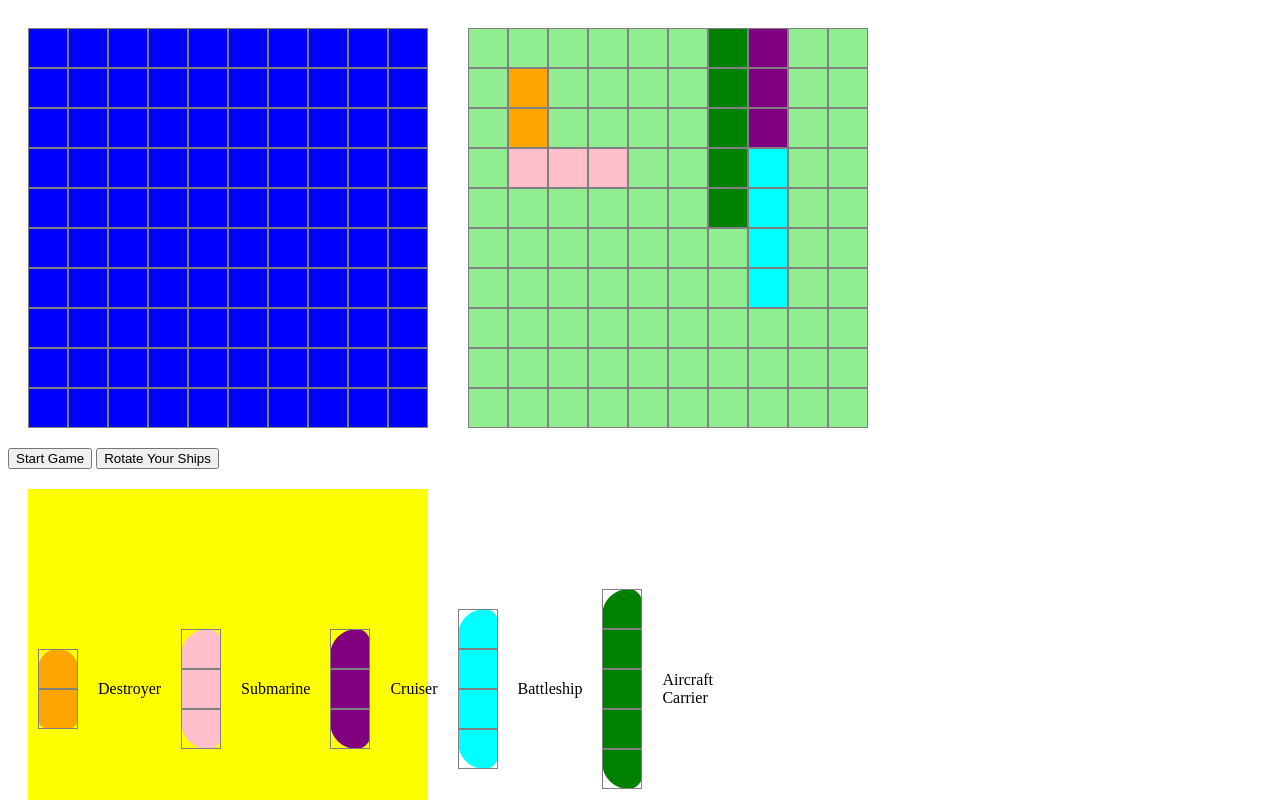
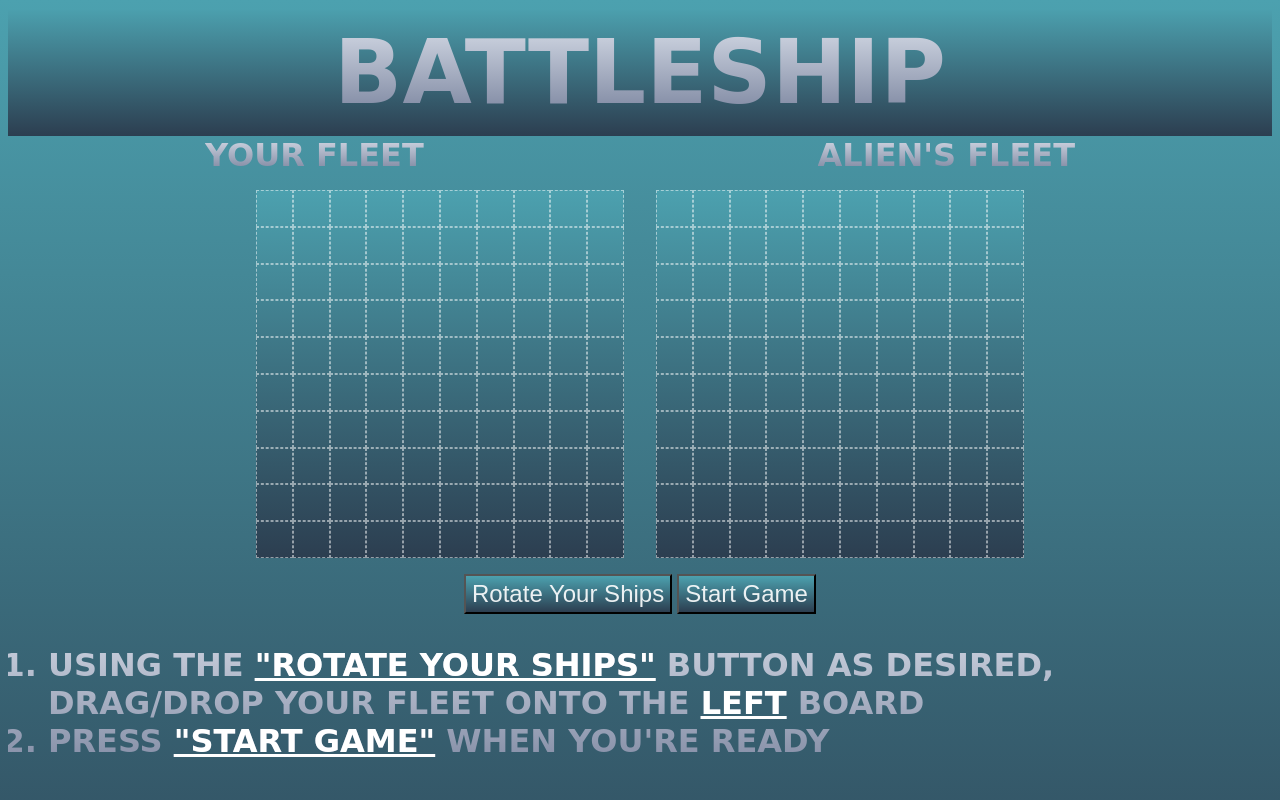
Before and after one commit to RandyElkins/RandyElkins.github.io, a plain HTML site: page index.html in a window 1280 px wide. Both pictures are taken after a click on the button "Rotate Your Ships". Shown: the top 800 px of the page. Drawn offline with Linux system fonts and the light colour scheme; a web font is replaced by a local one.

Commit message:
main functions are there and it is looking ok. want to add some thing though.

```diff
--- a/index.html
+++ b/index.html
@@ -4,23 +4,51 @@
 <head>
     <meta charset="UTF-8">
     <meta name="viewport" content="width=device-width, initial-scale=1.0">
+
+    <!-- NOTE CSS -->
     <link rel="stylesheet" href="style.css">
+    <link rel="preconnect" href="https://fonts.gstatic.com">
+    <link href="https://fonts.googleapis.com/css2?family=Saira+Stencil+One&display=swap" rel="stylesheet">
+    <!-- <link rel="stylesheet" href="https://stackpath.bootstrapcdn.com/bootstrap/4.3.1/css/bootstrap.min.css"> -->
+
+    <!-- NOTE JS -->
     <script src="script.js" defer></script>
+
     <title>Battleship</title>
 </head>
 
 <body>
+    <header>
+        <h1>Battleship</h1>
+        <!-- <h2>The Classic Naval Combat Game</h2> -->
+    </header>
+
+    <div class="container" id="fleetNames">
+        <h3>Your Fleet</h3>
+        <h3>Alien's Fleet</h3>
+    </div>
     <div class="container">
+
         <div class="grid grid-user"></div>
         <div class="grid grid-computer"></div>
     </div>
 
-    <div class="hidden-info">
-        <button id="start">Start Game</button>
-        <button id="rotate">Rotate Your Ships</button>
-        <h3 id="whose-go"></h3>
-        <h3 id="info"></h3>
+    <div class="container hidden-info">
+        <div class="setup-buttons">
+            <button id="rotate" class="btn btn-water">Rotate Your Ships</button>
+            <button id="start" class="btn btn-water">Start Game</button>
         </div>
+        <h3 id="whose-go">
+        </h3>
+        <h3 id="info">
+            <ol>
+                <li>Using the <span>"Rotate Your Ships"</span> button as desired, drag/drop your fleet onto the <span>left</span> board</li>
+                <li>Press <span>"Start Game"</span> when you're ready</li>
+            </ol>
+        </h3>
+    </div>
+
+    <div class="container">
 
         <div class="grid-display">
             <div class="ship-container">
@@ -66,6 +94,7 @@
                 <p>Aircraft Carrier</p>
             </div>
         </div>
+    </div>
 </body>
 
 </html>
--- a/script.js
+++ b/script.js
@@ -22,8 +22,8 @@ document.addEventListener('DOMContentLoaded', () => {
     const turnDisplay = document.querySelector('#whose-go');
     const infoDisplay = document.querySelector('#info');
 
+    // Set variables for horizontal/vertical ships, if the game's over, and current player (always start with the user)
     let isHorizontal = true;
-
     let isGameOver = false;
     let currentPlayer = 'user';
 
@@ -105,10 +105,15 @@ document.addEventListener('DOMContentLoaded', () => {
     function rotate() {
         shipGridDisplay.classList.toggle('grid-display-vertical');
         destroyer.classList.toggle('destroyer-container-vertical');
+        destroyer.classList.toggle('ship-vertical');
         submarine.classList.toggle('submarine-container-vertical');
+        submarine.classList.toggle('ship-vertical');
         cruiser.classList.toggle('cruiser-container-vertical');
+        cruiser.classList.toggle('ship-vertical');
         battleship.classList.toggle('battleship-container-vertical');
+        battleship.classList.toggle('ship-vertical');
         carrier.classList.toggle('carrier-container-vertical');
+        carrier.classList.toggle('ship-vertical');
 
         isHorizontal ? isHorizontal = false : isHorizontal = true;
     }
@@ -232,12 +237,17 @@ document.addEventListener('DOMContentLoaded', () => {
 
         if (isHorizontal && (min1stDigit === max1stDigit || droppedShipMinIndex < 10 && droppedShipMaxIndex < 10) && !overlap) {
             for (let i = 0; i < draggedShipLength; i++) {
-                userSquares[parseInt(this.dataset.id) - selectedShipGrabbedIndex + i].classList.add('taken', shipClass);
+                let directionClass;
+                if (i === 0) directionClass = 'start';
+                if (i === draggedShipLength - 1) directionClass = 'end';
+                userSquares[parseInt(this.dataset.id) - selectedShipGrabbedIndex + i].classList.add('taken', 'horizontal', directionClass, shipClass);
             }
         } else if (!isHorizontal && droppedShipMaxIndex < width ** 2 && !overlap) {
-            // } else if (!isHorizontal && !newNotAllowedVertical.includes(shipLastId)) {
             for (let i = 0; i < draggedShipLength; i++) {
-                userSquares[parseInt(this.dataset.id) - selectedShipGrabbedIndex + width * i].classList.add('taken', shipClass);
+                let directionClass;
+                if (i === 0) directionClass = 'start';
+                if (i === draggedShipLength - 1) directionClass = 'end';
+                userSquares[parseInt(this.dataset.id) - selectedShipGrabbedIndex + width * i].classList.add('taken', 'vertical', directionClass, shipClass);
             }
         } else return;
 
@@ -262,10 +272,16 @@ document.addEventListener('DOMContentLoaded', () => {
         }
         if (currentPlayer === 'computer') {
             turnDisplay.innerHTML = `Alien's Turn`;
-            setTimeout(aliensTurn(), 1000);
+            // setTimeout(aliensTurn(), 1000);
+            aliensTurn();
         }
     }
 
+    function clearInfoDisplay() {
+        infoDisplay.innerHTML = '';
+    }
+
+    startButton.addEventListener('mousedown', clearInfoDisplay);
     startButton.addEventListener('click', playGame);
 
     let destroyerCount = 0;
@@ -301,6 +317,7 @@ document.addEventListener('DOMContentLoaded', () => {
     let cpuCarrierCount = 0;
 
     function aliensTurn() {
+        setTimeout(1, 1000);
         // Pick a random box for the aliens to shoot
         let random = Math.floor(Math.random() * userSquares.length);
         console.log(random);
@@ -346,30 +363,30 @@ document.addEventListener('DOMContentLoaded', () => {
         }
         if (cpuDestroyerCount === 2) {
             infoDisplay.innerHTML = "The alien's sunk your destroyer.";
-            destroyerCount = 10;
+            cpuDestroyerCount = 10;
         }
         if (cpuSubmarineCount === 3) {
             infoDisplay.innerHTML = "The alien's sunk your submarine.";
-            submarineCount = 10;
+            cpuSubmarineCount = 10;
         }
         if (cpuCruiserCount === 3) {
             infoDisplay.innerHTML = "The alien's sunk your cruiser.";
-            cruiserCount = 10;
+            cpuCruiserCount = 10;
         }
         if (cpuBattleshipCount === 4) {
             infoDisplay.innerHTML = "The alien's sunk your battleship.";
-            battleshipCount = 10;
+            cpuBattleshipCount = 10;
         }
         if (cpuCarrierCount === 5) {
             infoDisplay.innerHTML = "The alien's sunk your carrier.";
-            carrierCount = 10;
+            cpuCarrierCount = 10;
         }
         if (destroyerCount + submarineCount + cruiserCount + battleshipCount + carrierCount === 50) {
-            infoDisplay.innerHTML = 'YOU WIN!';
+            infoDisplay.innerHTML = 'CONGRATULATIONS, YOU WON!';
             gameOver();
         }
         if (cpuDestroyerCount + cpuSubmarineCount + cpuCruiserCount + cpuBattleshipCount + cpuCarrierCount === 50) {
-            infoDisplay.innerHTML = 'ALIENS WIN!';
+            infoDisplay.innerHTML = 'Bummer, the aliens won!';
             gameOver();
         }
     }
--- a/style.css
+++ b/style.css
@@ -1,17 +1,131 @@
+:root {
+    --gradBackground: #2C3E50;
+    /* fallback for old browsers */
+    --gradBackground: -webkit-linear-gradient(to bottom, #4CA1AF, #2C3E50);
+    /* Chrome 10-25, Safari 5.1-6 */
+    --gradBackground: linear-gradient(to bottom, #4CA1AF, #2C3E50);
+    /* W3C, IE 10+/ Edge, Firefox 16+, Chrome 26+, Opera 12+, Safari 7+ */
+    --textBackground: #757F9A;
+    /* fallback for old browsers */
+    --textBackground: -webkit-linear-gradient(to bottom, #D7DDE8, #757F9A);
+    /* Chrome 10-25, Safari 5.1-6 */
+    --textBackground: linear-gradient(to bottom, #D7DDE8, #757F9A);
+}
+
+body {
+    background: var(--gradBackground);
+    font-family: 'Saira Stencil One', cursive;
+    text-transform: uppercase;
+}
+
+header {
+    display: flex;
+    justify-content: center;
+    align-items: center;
+    flex-direction: column;
+    width: 100%;
+    height: 10vw;
+    max-height: ;
+    background: var(--gradBackground);
+    font-family: 'Saira Stencil One', 'Gill Sans', 'Gill Sans MT', Calibri, 'Trebuchet MS', sans-serif;
+}
+
+h1 {
+    font-size: 7vmax;
+    /* font-size: 5vmin; */
+    /* width: auto;
+    height: auto; */
+    /* align-self: center; */
+    text-align: center;
+}
+
+span {
+    color: white;
+    text-decoration: underline;
+}
+
+h2 {
+    font-size: 3em;
+    margin: 0 auto;
+}
+
+h3 {
+    font-size: 2em;
+    margin: 0 auto;
+    /* width: 50%; */
+    align-self: center;
+}
+
+h1,
+h2,
+h3 {
+    background: var(--textBackground);
+    /* background: #757F9A; */
+    /* fallback for old browsers */
+    /* background: -webkit-linear-gradient(to bottom, #D7DDE8, #757F9A); */
+    /* Chrome 10-25, Safari 5.1-6 */
+    /* background: linear-gradient(to bottom, #D7DDE8, #757F9A); */
+    /* W3C, IE 10+/ Edge, Firefox 16+, Chrome 26+, Opera 12+, Safari 7+ */
+    -webkit-background-clip: text;
+    color: transparent;
+    font-family: 'Saira Stencil One', cursive;
+    text-transform: uppercase;
+}
+
 * {
     box-sizing: border-box;
 }
 
 .container {
     display: flex;
+    justify-content: center;
+    width: 100%;
 }
 
-.grid-user {
+.container ol {
+    width: 100%;
+}
+
+
+/* #fleetNames {
+    width: 46vw;
+    display: flex;
+    justify-content: center;
+} */
+
+.hidden-info {
+    flex-direction: column;
+    align-items: center;
+}
+
+.grid {
+    margin: 2vmin;
+    display: grid;
+    background: var(--gradBackground);
+    /* background-color: rgba(50, 164, 168, 1); */
+    grid-template-rows: repeat(10, 4.6vmin);
+    grid-template-columns: repeat(10, 4.6vmin);
+}
+
+.grid div {
+    border: 1px dashed rgba(255, 255, 255, .5);
+}
+
+.grid div:hover {
+    background-color: rgba(255, 0, 0, .5);
+}
+
+.taken,
+.ship {
+    background-color: rgba(150, 150, 150, 1);
+}
+
+
+/* .grid-user {
     width: 400px;
     height: 400px;
     display: flex;
     flex-wrap: wrap;
-    background-color: blue;
     margin: 20px;
 }
 
@@ -20,132 +134,81 @@
     height: 400px;
     display: flex;
     flex-wrap: wrap;
-    background-color: lightgreen;
+    margin: 20px;
+} */
+
+.grid-display,
+.grid-display-vertical {
+    display: flex;
+    justify-content: center;
+    width: 100%;
+    height: 100%;
     margin: 20px;
 }
 
-.grid-display {
-    width: 400px;
-    height: 400px;
-    background-color: yellow;
-    margin: 20px;
+.ship>div {
+    width: 4.6vmin;
+    height: 4.6vmin;
 }
 
-.grid-display-vertical {
+.ship {
+    position: relative;
     display: flex;
-    width: 400px;
-    height: 400px;
-    background-color: yellow;
-    margin: 20px;
+    flex-wrap: wrap;
+    margin: 1vmin;
+    width: calc(4.6vmin * var(--width, 1));
+    height: calc(4.6vmin * var(--height, 1));
+    border-radius: 5.3vmin 1vmin 1vmin 5.3vmin;
 }
 
-.grid div {
-    width: 40px;
-    height: 40px;
-    border: 1px solid gray;
-}
-
-.grid div:hover {
-    background-color: rgba(255, 0, 0, .5);
+.ship-vertical {
+    border-radius: 5.3vmin 5.3vmin 1vmin 1vmin;
 }
 
 .destroyer-container {
-    width: calc(2*40px);
-    height: 40px;
-    background-color: orange;
-    margin: 10px;
-    display: flex;
+    --width: 2;
 }
 
 .destroyer-container-vertical {
-    width: 40px;
-    height: calc(2*40px);
-    background-color: orange;
-    margin: 10px;
-    display: flex;
-    flex-wrap: wrap;
+    --height: 2;
+    --width: 1;
+    /* Need this to override the horizontal width */
 }
 
-.submarine-container {
-    width: calc(3*40px);
-    height: 40px;
-    background-color: pink;
-    margin: 10px;
-    display: flex;
+.submarine-container,
+.cruiser-container {
+    --width: 3;
 }
 
-.submarine-container-vertical {
-    width: 40px;
-    height: calc(3*40px);
-    background-color: pink;
-    margin: 10px;
-    display: flex;
-    flex-wrap: wrap;
-}
-
-.cruiser-container {
-    width: calc(3*40px);
-    height: 40px;
-    background-color: purple;
-    margin: 10px;
-    display: flex;
-}
-
+.submarine-container-vertical,
 .cruiser-container-vertical {
-    width: 40px;
-    height: calc(3*40px);
-    background-color: purple;
-    margin: 10px;
-    display: flex;
-    flex-wrap: wrap;
+    --height: 3;
+    --width: 1;
+    /* Need this to override the horizontal width */
 }
 
 .battleship-container {
-    width: calc(4*40px);
-    height: 40px;
-    background-color: aqua;
-    margin: 10px;
-    display: flex;
+    --width: 4;
 }
 
 .battleship-container-vertical {
-    width: 40px;
-    height: calc(4*40px);
-    background-color: aqua;
-    margin: 10px;
-    display: flex;
-    flex-wrap: wrap;
+    --height: 4;
+    --width: 1;
+    /* Need this to override the horizontal width */
 }
 
 .carrier-container {
-    width: calc(5*40px);
-    height: 40px;
-    background-color: green;
-    margin: 10px;
-    display: flex;
+    --width: 5;
 }
 
 .carrier-container-vertical {
-    width: 40px;
-    height: calc(5*40px);
-    background-color: green;
-    margin: 10px;
-    display: flex;
-    flex-wrap: wrap;
-}
-
-.ship div {
-    width: 40px;
-    height: 40px;
-    border: 1px solid gray;
-}
-
-.ship {
-    border-radius: 40px 20px 20px 40px;
+    --height: 5;
+    --width: 1;
+    /* Need this to override the horizontal width */
 }
 
 .destroyer-container-vertical {
-    border-radius: 40px 40px 20px 20px;
+    /* border-radius: 40px 40px 20px 20px; */
 }
 
 
@@ -155,45 +218,66 @@
 
 .ship-container {
     display: flex;
-    justify-content: space-between;
-    align-items: center;
-    /* border-radius: 40px 10px 10px 40px; */
-}
-
-.ship-container-vertical {
-    display: flex;
     flex-direction: column;
     justify-content: space-between;
     align-items: center;
+    border: 1px solid black;
     /* border-radius: 40px 10px 10px 40px; */
 }
 
 .ship-container p {
     margin: 10px;
+    color: white;
+    /* position: relative; */
+    /* top: 50%;
+    left: 50%; */
+    /* transform: translate(-50%, -50%); */
 }
 
-.destroyer {
-    background-color: orange;
+.start {
+    border-radius: 5.3vmin 0vmin 0vmin 5.3vmin;
 }
 
-.submarine {
-    background-color: pink;
+.start.vertical {
+    border-radius: 5.3vmin 5.3vmin 0vmin 0vmin;
 }
 
-.cruiser {
-    background-color: purple;
+.end {
+    border-radius: 0vmin 1vmin 1vmin 0vmin;
 }
 
-.battleship {
-    background-color: aqua;
+.end.vertical {
+    border-radius: 0vmin 0vmin 1vmin 1vmin;
 }
 
-.carrier {
-    background-color: green;
+.btn-water {
+    background: var(--gradBackground);
+    height: 40px;
+    font-size: 1.5em;
+}
+
+#rotate,
+#start {
+    color: rgba(255, 255, 255, .9);
+}
+
+.grid-computer>.taken {
+    background-color: rgba(150, 150, 150, 0);
+}
+
+.grid-computer>.hit {
+    background-color: red;
+    z-index: 2;
 }
 
 .hit {
     background-color: red;
+    z-index: 2;
+}
+
+.sunk {
+    background-color: black;
+    z-index: 2;
 }
 
 .miss {
```
Also changed, not shown: 1 other file. Lines whose indentation alone changed are shown as unchanged.
